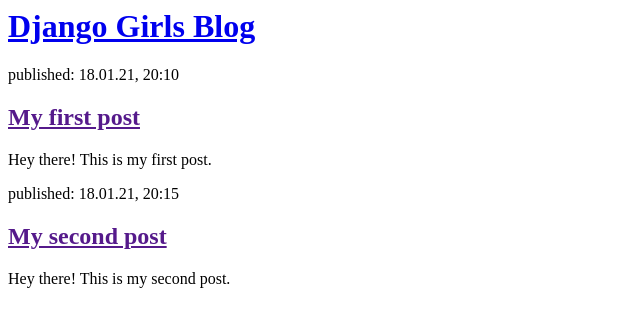
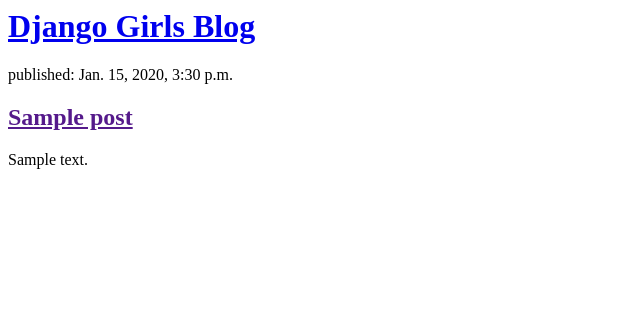
Before and after one commit to bhavanakalidindi13/Djangogirls, a Django app: page / in a window 1280 px wide. Shown: the top 327 px of the page, without its empty margins (0-640 px from the left). Run offline with Django 3.2, Linux system fonts and the light colour scheme; tables that the repository leaves empty hold one stand-in row (values such as "Sample post").

Commit message:
Modified templates to display posts from database.

```diff
--- a/blog/templates/blog/post_list.html
+++ b/blog/templates/blog/post_list.html
@@ -7,16 +7,12 @@
             <h1><a href="/">Django Girls Blog</a></h1>
         </div>
 
-        <div>
-            <p>published: 18.01.21, 20:10</p>
-            <h2><a href="">My first post</a></h2>
-            <p>Hey there! This is my first post.</p>
-        </div>
-
-        <div>
-            <p>published: 18.01.21, 20:15</p>
-            <h2><a href="">My second post</a></h2>
-            <p>Hey there! This is my second post.</p>
-        </div>
+            {% for post in posts %}
+                <div>
+                    <p>published: {{ post.published_date }}</p>
+                    <h2><a href="">{{ post.title }}</a></h2>
+                    <p>{{ post.text|linebreaksbr }}</p>
+                </div>
+            {% endfor %}
     </body>
 </html>
--- a/blog/views.py
+++ b/blog/views.py
@@ -1,5 +1,8 @@
 from django.shortcuts import render
+from django.utils import timezone
+from .models import Post
 
-# Create your views here.
+
 def post_list(request):
-    return render(request, 'blog/post_list.html', {})
+    posts = Post.objects.filter(published_date__lte=timezone.now()).order_by('published_date')
+    return render(request, 'blog/post_list.html', {'posts': posts})
```
